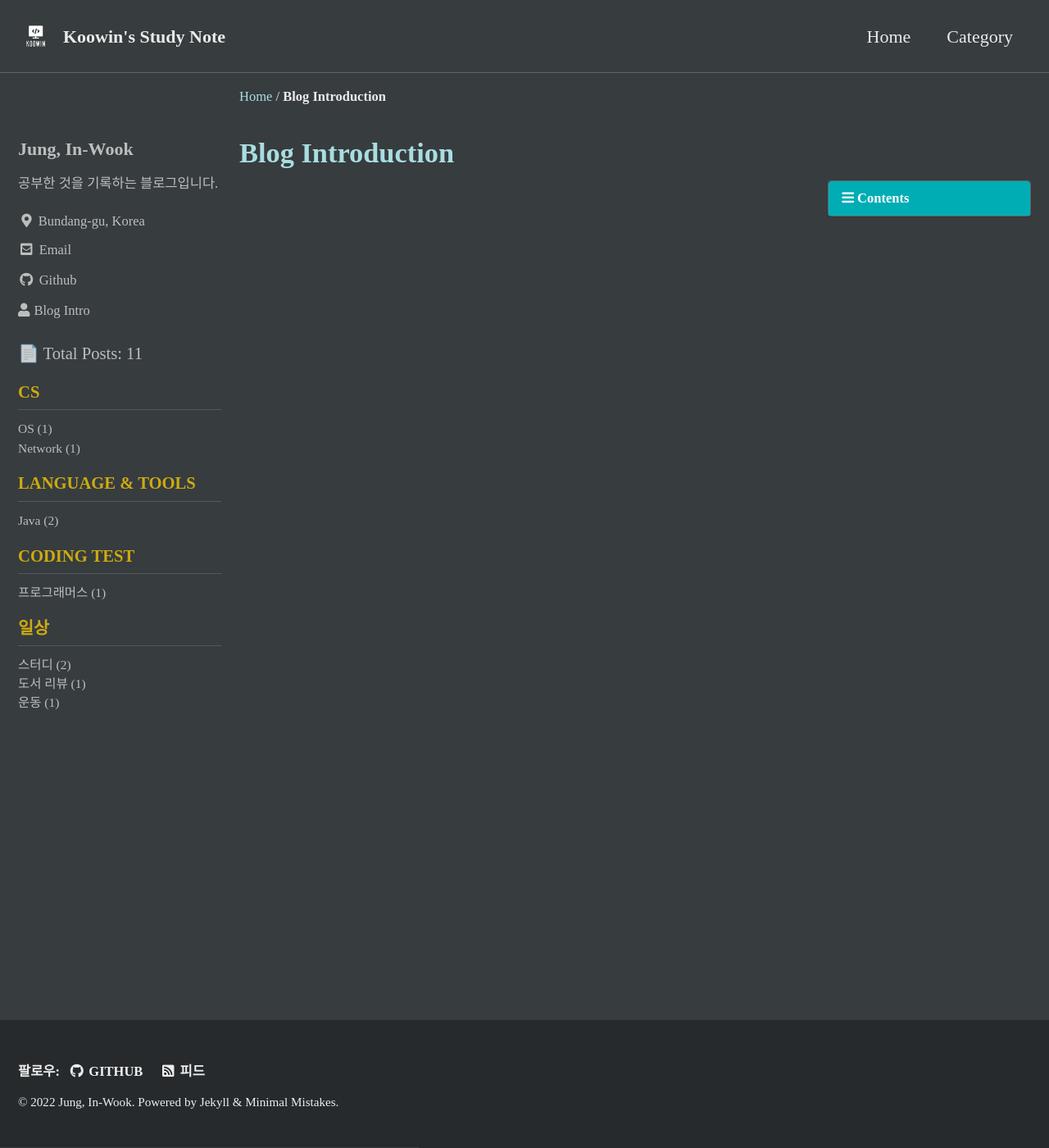
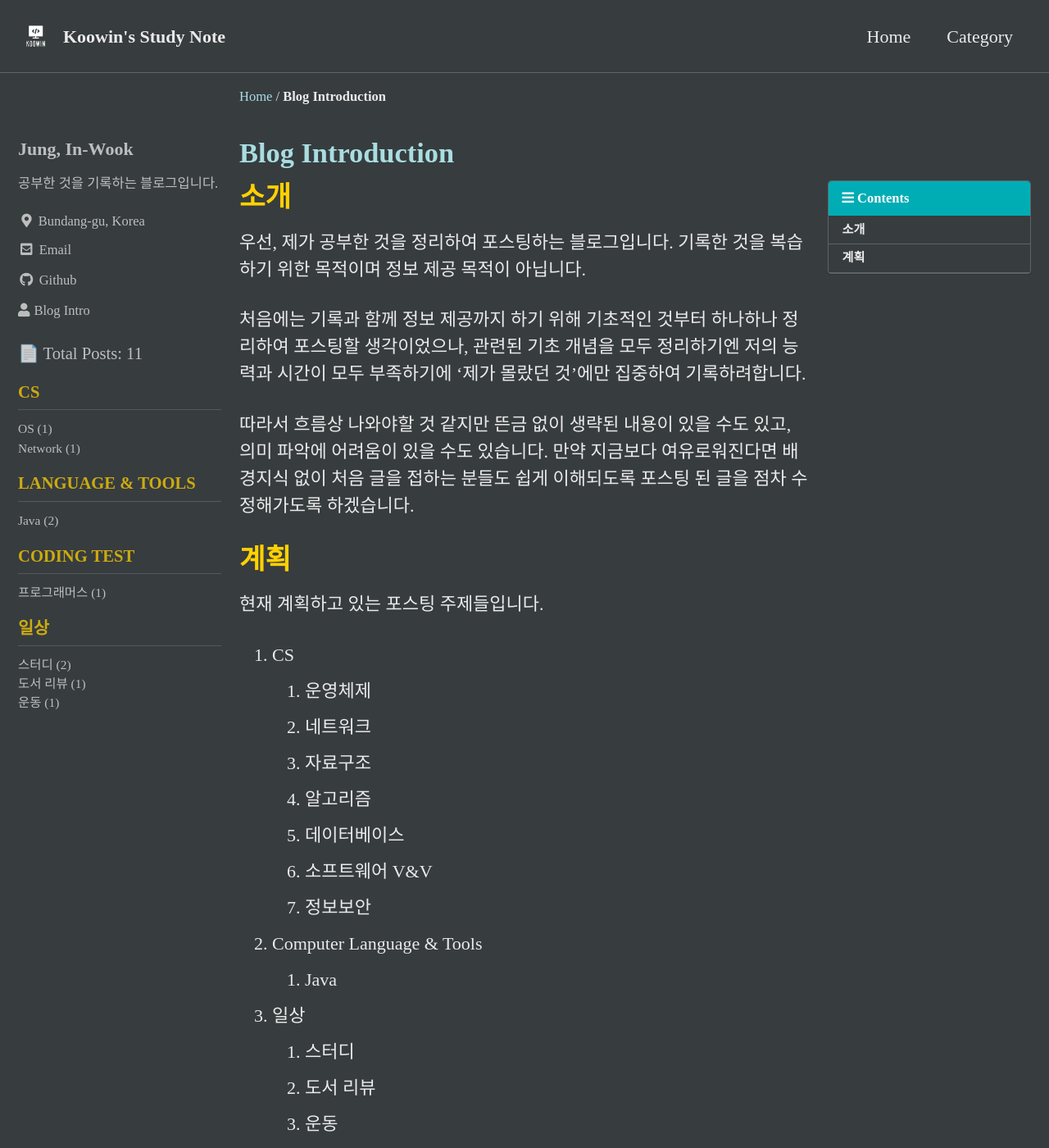
Before and after one commit to Koowin/koowin.github.io, a Jekyll site: the page built from _pages/blog-intro.md, in a window 1280 px wide and 1400 px high. Shown: the whole window at 82% size. Built offline with Jekyll 4.4.1, drawn with Linux system fonts in a browser that asks for light colours; cached includes are drawn as plain includes; some web fonts are replaced; some of the changed text lies outside the part shown.

Commit message:
edit: page
blog-intro

```diff
--- a/_pages/blog-intro.md
+++ b/_pages/blog-intro.md
@@ -10,3 +10,48 @@ toc_label: "Contents"
 toc_icon: "bars"
 toc_sticky: true
 ---
+
+# 소개
+
+ 우선, 제가 공부한 것을 정리하여 포스팅하는 블로그입니다. 기록한 것을 복습하기 위한 목적이며 정보 제공 목적이 아닙니다.
+
+ 처음에는 기록과 함께 정보 제공까지 하기 위해 기초적인 것부터 하나하나 정리하여 포스팅할 생각이었으나, 관련된 기초 개념을 모두 정리하기엔 저의 능력과 시간이 모두 부족하기에 '제가 몰랐던 것'에만 집중하여 기록하려합니다.
+
+ 따라서 흐름상 나와야할 것 같지만 뜬금 없이 생략된 내용이 있을 수도 있고, 의미 파악에 어려움이 있을 수도 있습니다. 만약 지금보다 여유로워진다면 배경지식 없이 처음 글을 접하는 분들도 쉽게 이해되도록 포스팅 된 글을 점차 수정해가도록 하겠습니다.
+
+
+
+
+
+# 계획
+
+ 현재 계획하고 있는 포스팅 주제들입니다.
+
+1. CS
+   1. 운영체제
+   2. 네트워크
+   3. 자료구조
+   4. 알고리즘
+   5. 데이터베이스
+   6. 소프트웨어 V&V
+   7. 정보보안
+2. Computer Language & Tools
+   1. Java
+3. 일상
+   1. 스터디
+   2. 도서 리뷰
+   3. 운동
+4. 미뤄둔 주제
+   1. 컴퓨테이션이론
+   2. 컴퓨터 회로, 구조
+   3. 오픈소스
+   4. 인공지능개론
+   5. 소프트웨어공학
+   6. 객체지향개발방법론
+   7. Python
+   8. Kotlin
+   9. C/C++
+
+
+
+미뤄둔 주제는 현재 저에게 우선순위가 낮은 주제들로 시간적 여유가 생길 때 다룰 예정입니다.
```
